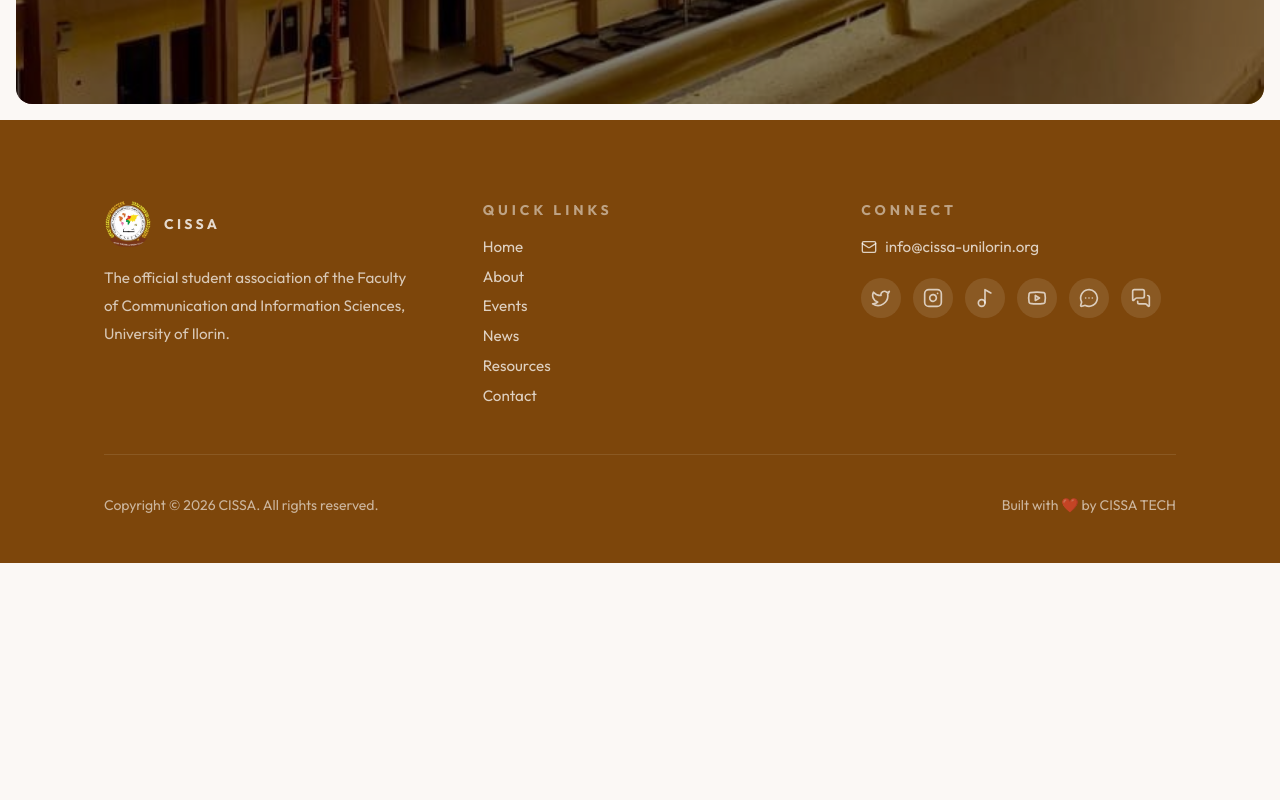
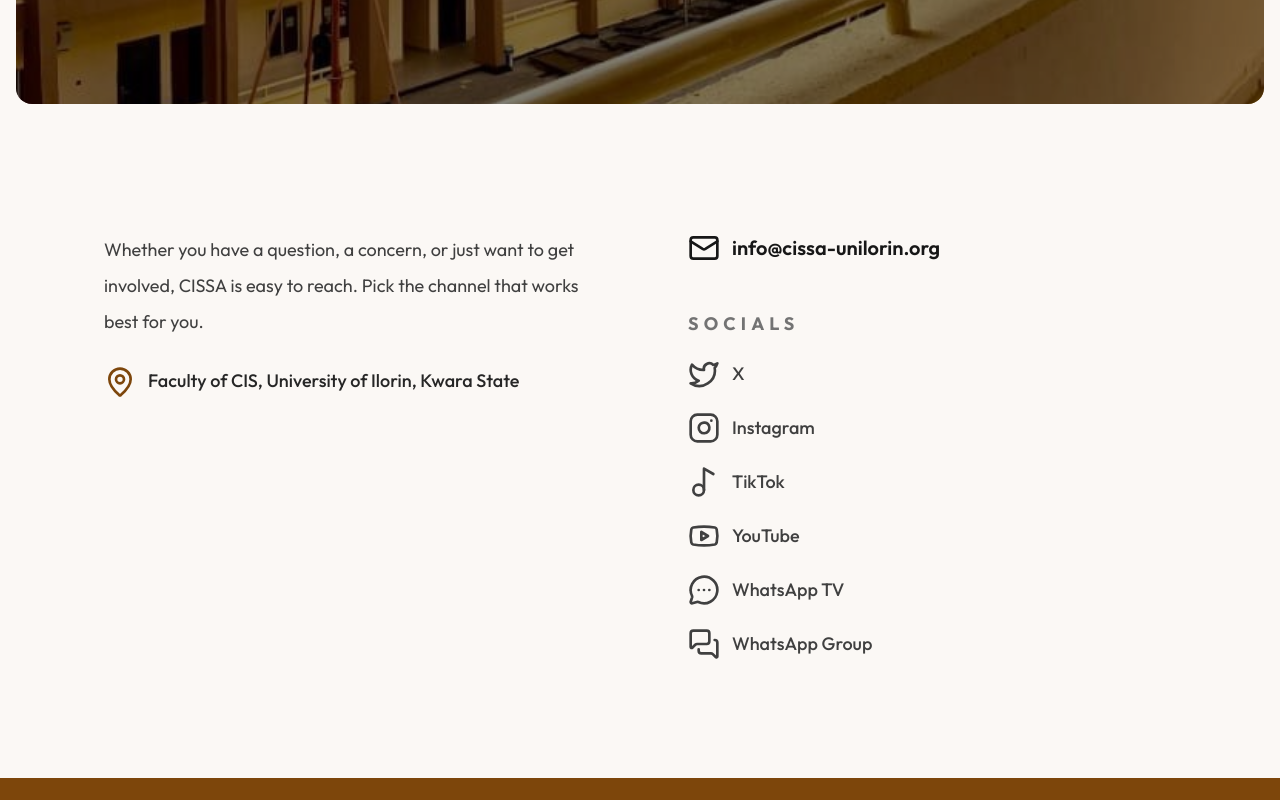
Before and after one commit to cissaunilorin/cissa-paragon-website-frontend, a Next.js app: page /contact in a window 1280 px wide. Shown: the part 680-1480 px from the top of the page. Before the commit the page ends 1243 px from the top, so only its background shows below. Built offline with nearby package versions, Linux system fonts and the light colour scheme.

Commit message:
feat: Implement ContactInfo component and integrate it into the Contact page

```diff
--- /dev/null
+++ b/src/app/(main)/contact/_components/ContactInfo.tsx
@@ -0,0 +1,63 @@
+import Link from "next/link";
+import { Mail, MapPin } from "lucide-react";
+import { socialLinks } from "@/components/Footer";
+
+export default function ContactInfo() {
+	return (
+		<section className="bg-base-100">
+			<div className="mx-auto grid max-w-6xl gap-12 px-6 py-20 md:px-8 lg:grid-cols-2 lg:gap-24 lg:px-10 lg:py-28">
+				<div className="space-y-6">
+					<p className="max-w-xl text-base leading-8 text-neutral-700 md:text-lg md:leading-9">
+						Whether you have a question, a concern, or just want to get involved, CISSA is easy to reach. Pick the channel that works best for you.
+					</p>
+
+					<div className="flex items-center gap-3 text-sm font-medium text-neutral-800 md:text-lg">
+						<MapPin className="mt-0.5 h-5 w-5 md:h-8 md:w-8 shrink-0 text-primary" />
+						<span>Faculty of CIS, University of Ilorin, Kwara State</span>
+					</div>
+				</div>
+
+				<div className="space-y-10">
+					<div className="space-y-4">
+						<Link
+							href="mailto:info@cissa-unilorin.org"
+							className="inline-flex items-center gap-3 text-base font-semibold text-neutral-900 transition-colors duration-200 hover:text-primary md:text-xl"
+						>
+							<Mail className="h-5 w-5 md:h-8 md:w-8 shrink-0" />
+							<span>info@cissa-unilorin.org</span>
+						</Link>
+					</div>
+
+					<div className="space-y-5">
+						<p className="text-xs md:text-lg font-bold uppercase tracking-[0.28em] text-neutral-500">
+							Socials
+						</p>
+
+						<ul className="space-y-4">
+							{socialLinks.map((social) => {
+								const SocialIcon = social.icon;
+
+								return (
+									<li key={social.label}>
+										<a
+											href={social.href}
+											target="_blank"
+											rel="noreferrer"
+											aria-label={social.label}
+											className={`group inline-flex items-center gap-3 text-sm font-medium text-neutral-700 transition-colors duration-200 ${social.hoverClassName} md:text-lg`}
+										>
+											<SocialIcon
+												className={"h-5 w-5 md:h-8 md:w-8 shrink-0"}
+											/>
+											<span>{social.label}</span>
+										</a>
+									</li>
+								);
+							})}
+						</ul>
+					</div>
+				</div>
+			</div>
+		</section>
+	);
+}
--- a/src/app/(main)/contact/page.tsx
+++ b/src/app/(main)/contact/page.tsx
@@ -1,5 +1,6 @@
 import type { Metadata } from "next";
 import Hero from "./_components/Hero";
+import ContactInfo from "./_components/ContactInfo";
 
 export const metadata: Metadata = {
 	title: "Contact | CISSA",
@@ -15,5 +16,10 @@ export const metadata: Metadata = {
 };
 
 export default function ContactPage() {
-	return <Hero />;
+	return (
+		<>
+			<Hero />
+			<ContactInfo />
+		</>
+	);
 }
--- a/src/components/Footer.tsx
+++ b/src/components/Footer.tsx
@@ -10,7 +10,7 @@ import {
     Instagram,
 } from "lucide-react";
 
-const socialLinks = [
+export const socialLinks = [
     {
         label: "X",
         href: "https://x.com/cissa_unilorin?s=21",
```
